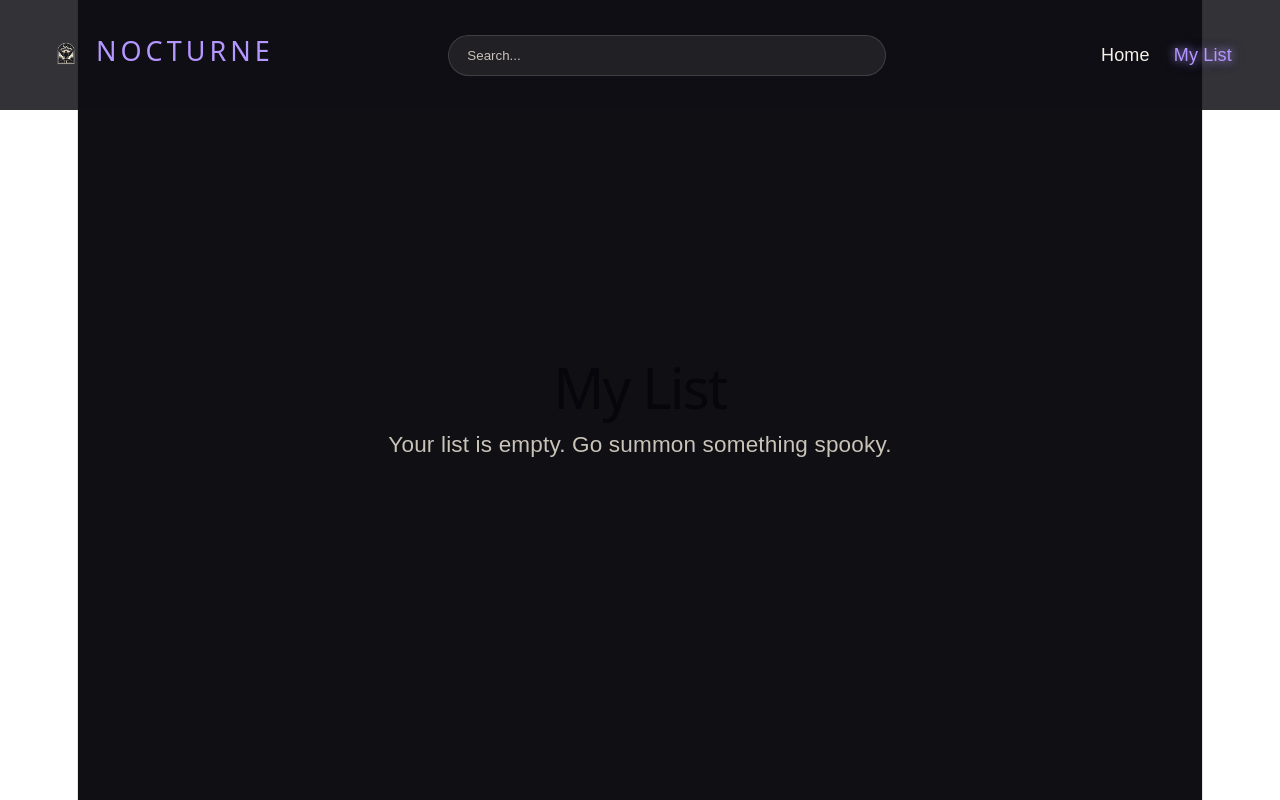
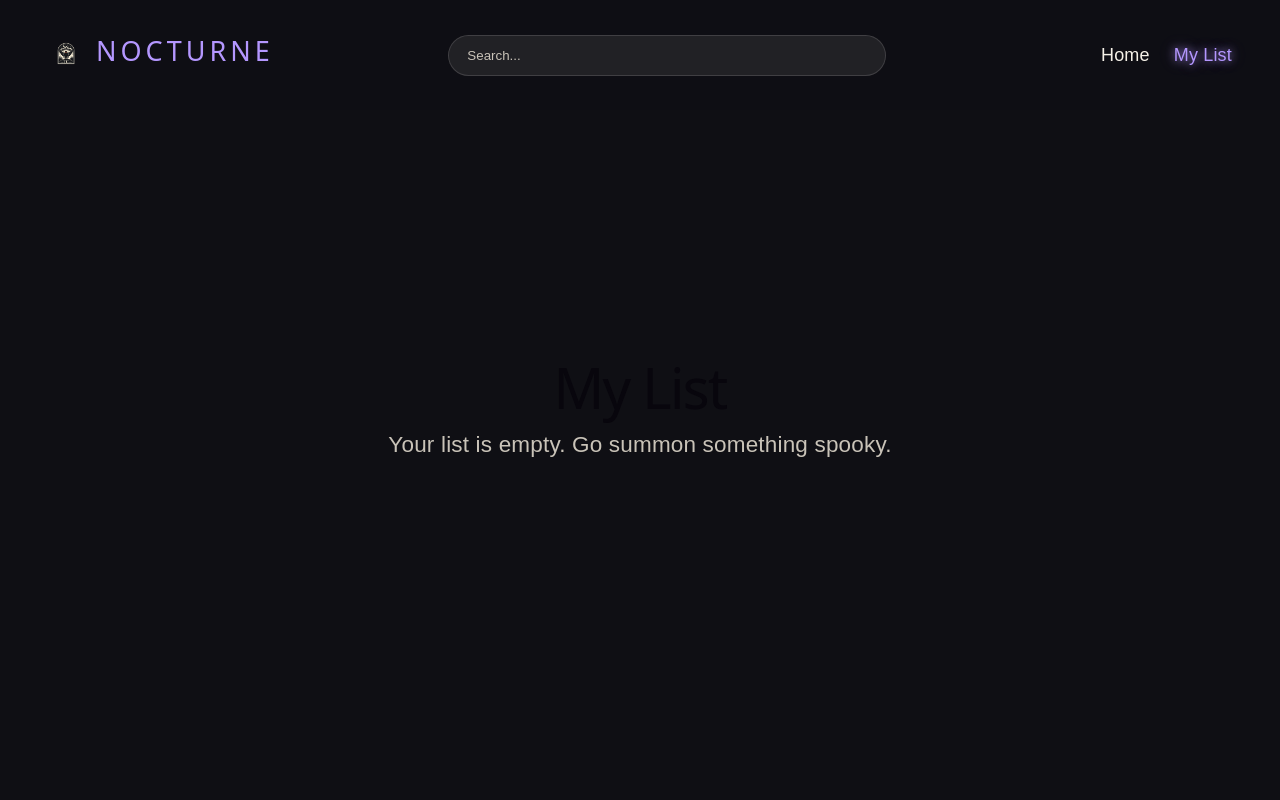
Before and after one commit to tracycrossrvt-gif/streaming-clone, a React (Vite) app: page /my-list in a window 1280 px wide. Built offline with nearby package versions, Linux system fonts and the light colour scheme; no server answers.

Commit message:
Add search result auto-scroll and final UI polish

```diff
--- a/src/App.css
+++ b/src/App.css
@@ -1,4 +1,13 @@
+html,
+body,
+#root {
+  width: 100%;
+  min-height: 100%;
+  margin: 0;
+}
+
 .app {
+  width: 100%;
   min-height: 100vh;
   background: #0f0f14;
   color: #f5f1e8;
@@ -290,7 +299,8 @@ p {
 }
 
 .movie-card__title {
-  font-size: 1rem;
+  font-size: 0.95rem;
+  line-height: 1.2;
   margin: 12px 12px 4px;
   color: #f5f1e8;
    display: -webkit-box;
--- a/src/index.css
+++ b/src/index.css
@@ -55,15 +55,8 @@ body {
 }
 
 #root {
-  width: 1126px;
-  max-width: 100%;
-  margin: 0 auto;
-  text-align: center;
-  border-inline: 1px solid var(--border);
-  min-height: 100svh;
-  display: flex;
-  flex-direction: column;
-  box-sizing: border-box;
+  width: 100%;
+  min-height: 100vh;
 }
 
 h1,
--- a/src/pages/Home.jsx
+++ b/src/pages/Home.jsx
@@ -1,5 +1,6 @@
 import Hero from "../components/Hero";
 import MovieRow from "../components/MovieRow";
+import { useEffect, useRef } from "react";
 
 function Home({
   featuredMovie,
@@ -18,6 +19,20 @@ function Home({
   popularMovies,
   topRatedMovies,
 }) {
+
+  const searchResultsRef = useRef(null);
+  useEffect(() => {
+  if (
+    searchResults.length > 0 &&
+    searchResultsRef.current
+  ) {
+    searchResultsRef.current.scrollIntoView({
+      behavior: "smooth",
+      block: "start",
+    });
+  }
+}, [searchResults]);
+
   return (
     <>
       <Hero
@@ -43,11 +58,13 @@ function Home({
       )}
 
       {searchResults.length > 0 && (
+        <div ref={searchResultsRef}>
         <MovieRow
           title={`Search Results for "${searchQuery}"`}
           movies={searchResults}
           onMovieSelect={openMovie}
         />
+        </div>
       )}
 
       <MovieRow title="Trending Horror" movies={trendingMovies} onMovieSelect={openMovie} />
```
Also changed, not shown: 1 other file (tests, documents, lock files or other folders).
